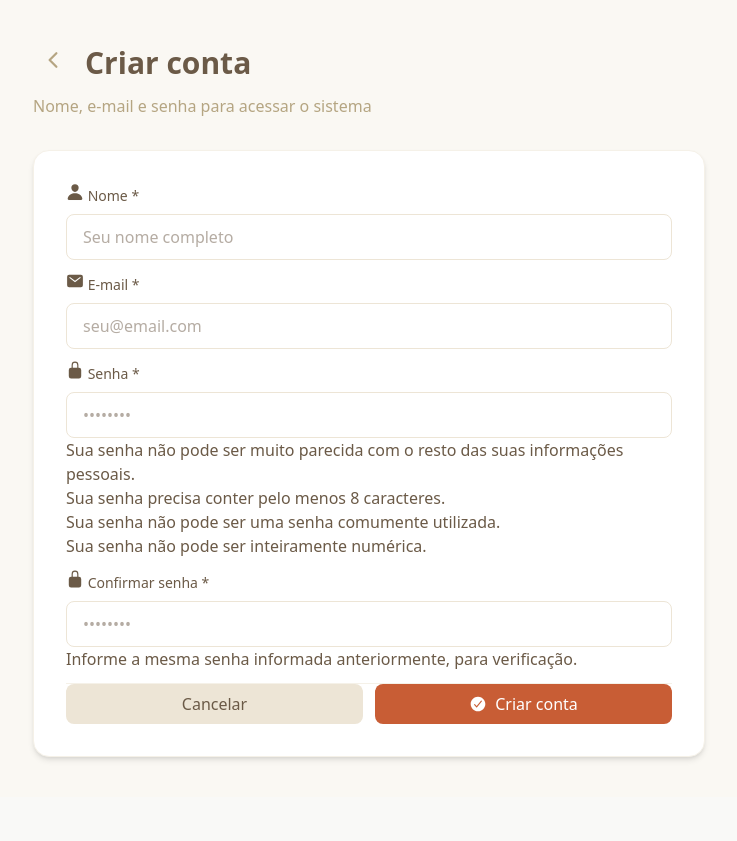
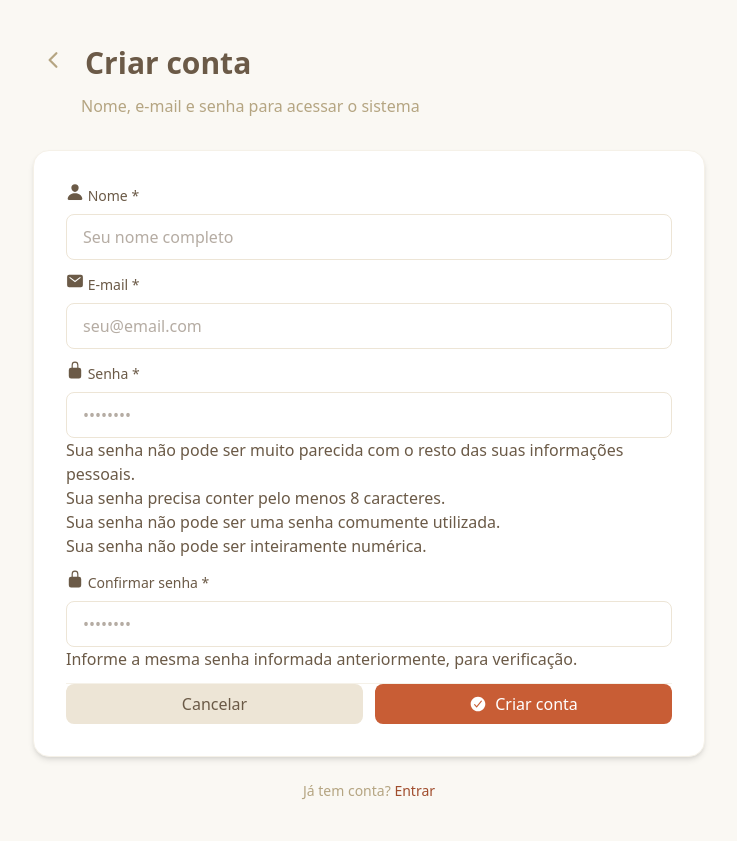
Before and after one commit to Joao-Valerio/Estoque, a Django app: page /cadastro/ in a window 1280 px wide. Shown: the part 73-914 px from the top of the page, without its empty margins (271-1008 px from the left). Before the commit the page ends 834 px from the top, so only its background shows below. Run offline with Django 5.2, Linux system fonts and the light colour scheme; style sheets or scripts are compiled from the project's sources; some libraries are stand-ins or nearby versions.

Commit message:
feat: autenticação de conta

```diff
--- a/website/templates/model_form_page.html
+++ b/website/templates/model_form_page.html
@@ -52,16 +52,27 @@
     <div class="mb-8 flex items-center justify-between">
         <div>
             <div class="flex items-center gap-3 mb-2">
+                {% if auth_layout %}
+                <a href="{% url 'home' %}" class="btn-icon" aria-label="Voltar ao início">
+                    <ion-icon name="chevron-back" class="text-2xl text-sand-600"></ion-icon>
+                </a>
+                {% else %}
                 <button type="button" onclick="window.history.back()" class="btn-icon">
                     <ion-icon name="chevron-back" class="text-2xl text-sand-600"></ion-icon>
                 </button>
+                {% endif %}
                 <h1 class="text-3xl font-bold text-sand-900">{{ form_page_title }}</h1>
             </div>
-            <p class="text-sand-600">{{ form_page_subtitle }}</p>
+            <p class="{% if auth_layout %}text-sand-600 ml-12{% else %}text-sand-600{% endif %}">{{ form_page_subtitle }}</p>
         </div>
     </div>
     {% endif %}
     {% include "components/forms.html" %}
+    {% if form_page_footer %}
+    <div class="mt-6 text-center text-sm text-sand-600">
+        {{ form_page_footer|safe }}
+    </div>
+    {% endif %}
 </div>
 {% endif %}
 {% endblock %}
```
